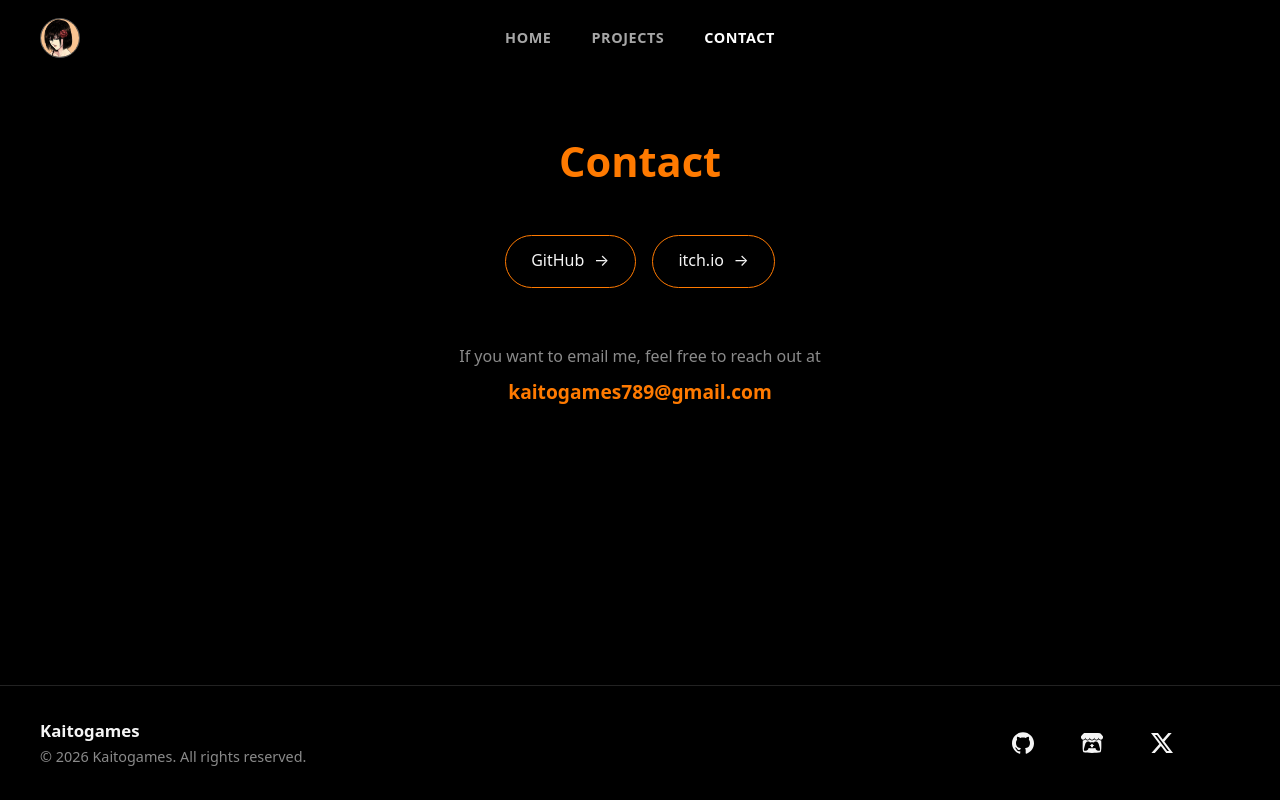
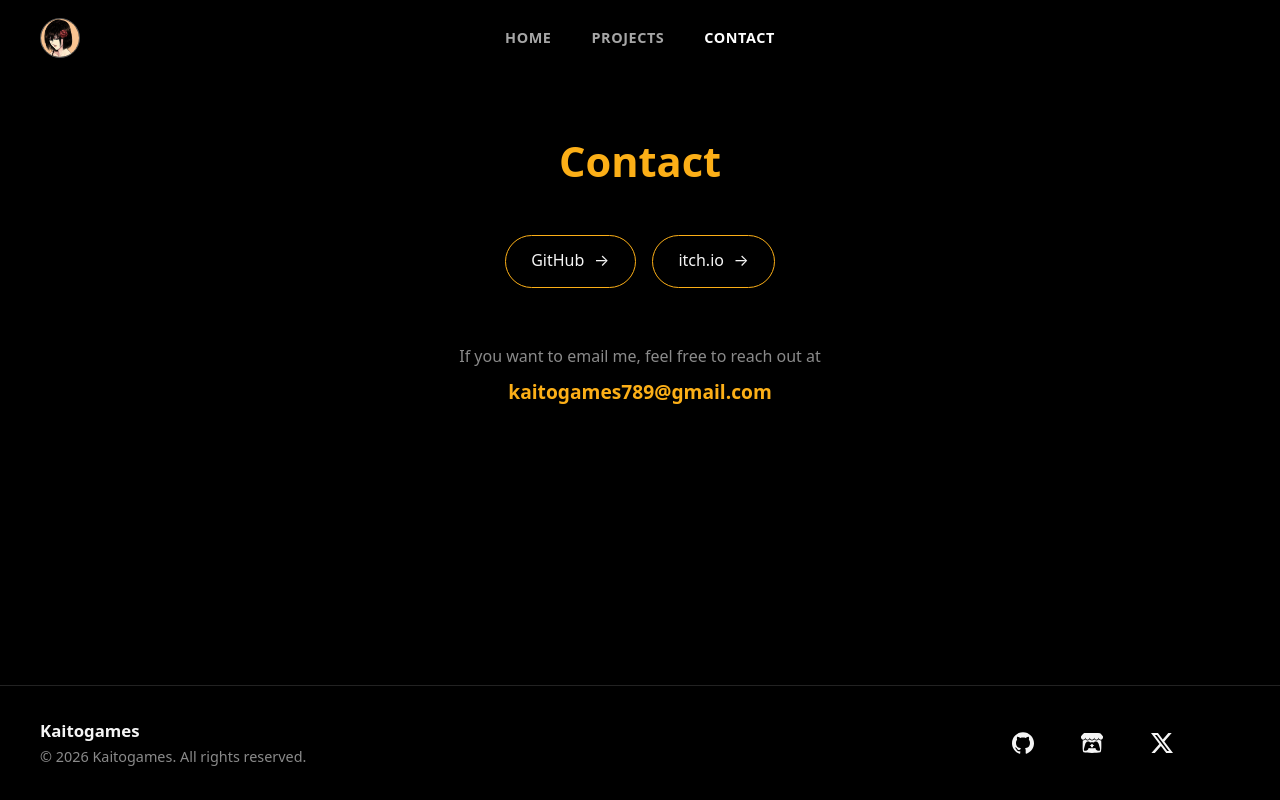
Before and after one commit to kaitogames/kaitogamesportfolio, a React (Vite) app: page /contact in a window 1280 px wide. Built offline with nearby package versions, Linux system fonts and the light colour scheme.

Commit message:
theme update

```diff
--- a/src/components/About.css
+++ b/src/components/About.css
@@ -66,7 +66,7 @@
 }
 
 .hl {
-  color: var(--highlight);
+  color: #fcaf17;
 }
 
 .about-list {
@@ -83,13 +83,13 @@
   align-items: center;
   gap: 0.6rem;
   padding: 0.8rem 1.6rem;
-  border: 1px solid var(--highlight);
+  border: 1px solid #fcaf17;
   border-radius: 999px;
   transition: background 0.2s, color 0.2s;
 }
 
 .about-btn:hover {
-  background: var(--highlight);
+  background: #fcaf17;
   color: #000;
 }
 
--- a/src/index.css
+++ b/src/index.css
@@ -53,3 +53,26 @@ section {
 .page {
   flex: 1;
 }
+
+/* scrollbar: black track, Rockstar-style yellow thumb */
+html {
+  scrollbar-color: #fcaf17 #000000;
+  scrollbar-width: auto;
+}
+
+::-webkit-scrollbar {
+  width: 10px;
+}
+
+::-webkit-scrollbar-track {
+  background: #000000;
+}
+
+::-webkit-scrollbar-thumb {
+  background: #fcaf17;
+  border-radius: 0;
+}
+
+::-webkit-scrollbar-thumb:hover {
+  background: #ffc54d;
+}
--- a/src/pages/Contact.jsx
+++ b/src/pages/Contact.jsx
@@ -28,7 +28,12 @@ function Contact() {
       <p className="contact-email-text">
         If you want to email me, feel free to reach out at
       </p>
-      <a href="mailto:kaitogames789@gmail.com" className="contact-email">
+      <a
+        href="https://mail.google.com/mail/?view=cm&fs=1&to=kaitogames789@gmail.com"
+        className="contact-email"
+        target="_blank"
+        rel="noreferrer"
+      >
         kaitogames789@gmail.com
       </a>
     </section>
--- a/src/pages/Pages.css
+++ b/src/pages/Pages.css
@@ -17,14 +17,18 @@
   color: #ffffff;
 }
 
+.contact-page .page-heading {
+  color: #fcaf17;
+}
+
 .category-block {
   margin-bottom: 3rem;
 }
 
 .category-heading {
-  text-align: center;
+  text-align: left;
   font-size: clamp(1.6rem, 4vw, 2.2rem);
-  color: var(--highlight);
+  color: #fcaf17;
   margin: 2rem 0 1.5rem;
 }
 
@@ -82,7 +86,7 @@
 }
 
 .contact-email {
-  color: var(--highlight);
+  color: #fcaf17;
   font-size: 1.2rem;
   font-weight: 600;
   word-break: break-all;
```
